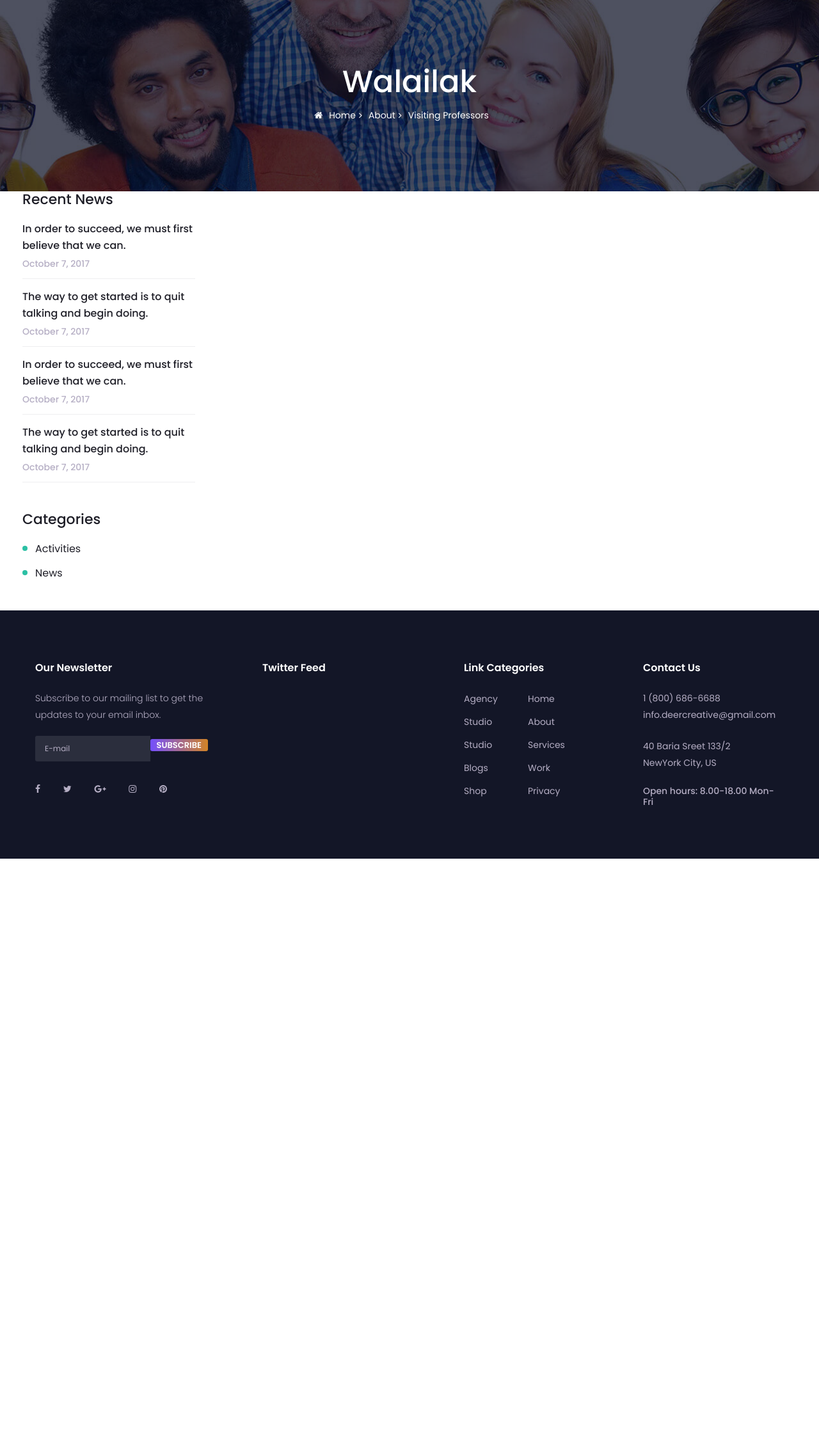
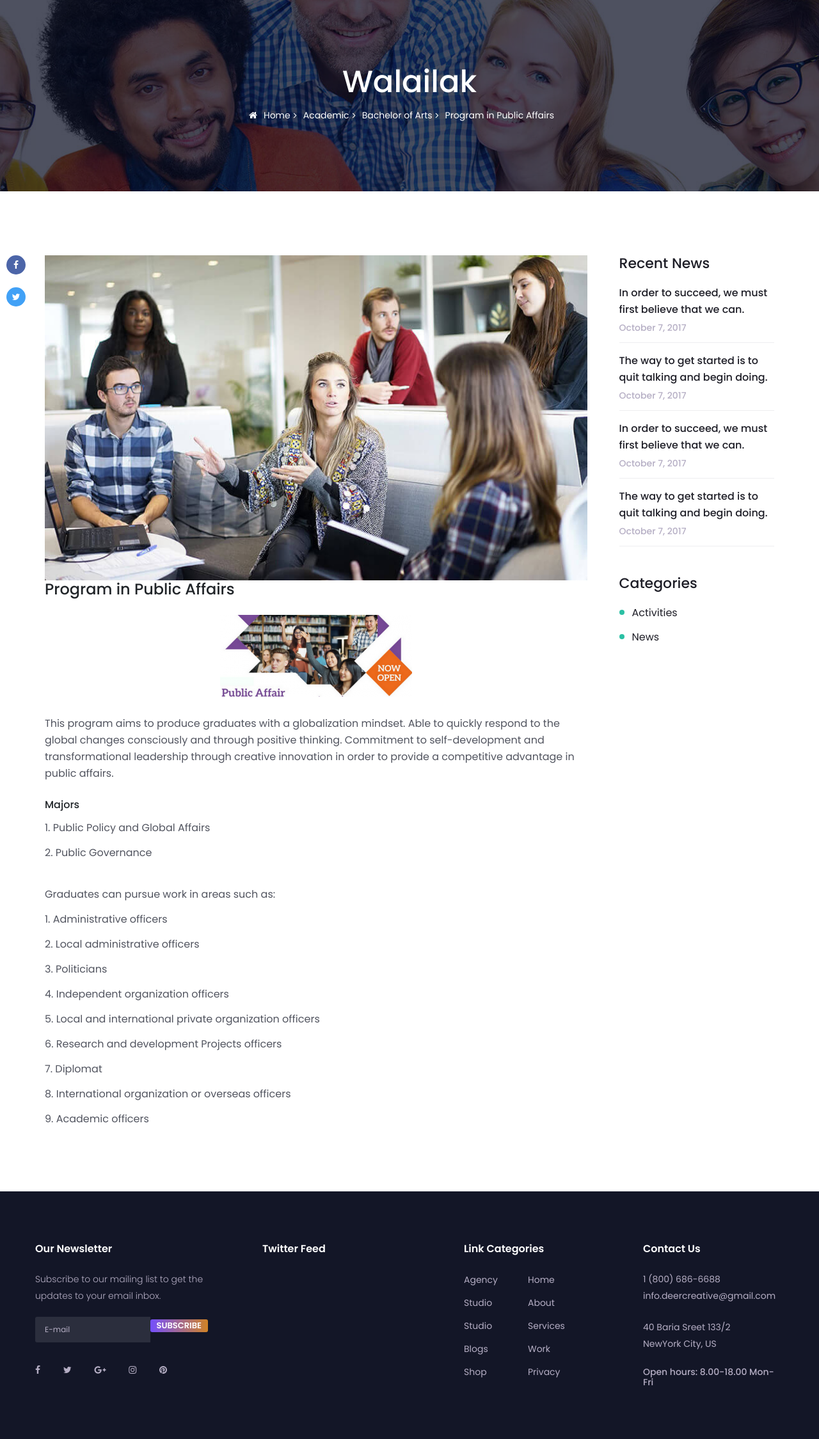
Before and after one commit to tumtpk/wuic, a CodeIgniter app: page /wuic/academic/publicAffairs in a window 1280 px wide. Shown: the part 101-2350 px from the top of the page at 64% size. Before the commit the page ends 1443 px from the top, so only its background shows below. Run offline with CodeIgniter, Linux system fonts and the light colour scheme; style sheets or scripts are compiled from the project's sources; some libraries are stand-ins or nearby versions.

Commit message:
add affairs & edit digital

```diff
--- a/application/controllers/Academic.php
+++ b/application/controllers/Academic.php
@@ -47,8 +47,9 @@ class Academic extends CI_Controller {
 
 		$data['breadcrumb'] = array(
 		    array("page"=>"Home", "url"=>base_url(), "icon"=>"fa fa-home"),
-		    array("page"=>"About", "url"=>"#", "icon"=>"fa fa-angle-right"),
-		    array("page"=>"Visiting Professors", "url"=>base_url()."main/visiting", "icon"=>"fa fa-angle-right")
+			array("page"=>"Academic", "url"=>"#", "icon"=>"fa fa-angle-right"),
+			array("page"=>"Bachelor of Arts", "url"=>"#", "icon"=>"fa fa-angle-right"),
+		    array("page"=>"Program in Public Affairs", "url"=>base_url()."academic/publicAffairs", "icon"=>"fa fa-angle-right")
 		);
 
 		$this->load->view('page/head');
--- a/application/views/academic/publicAffairs.php
+++ b/application/views/academic/publicAffairs.php
@@ -0,0 +1,41 @@
+<div class="container">
+   <!--================Static Area =================-->
+   <section class="static_area">
+      <div class="container">
+         <div class="static_inner">
+            <div class="row">
+               <div class="col-lg-9">
+                  <div class="static_main_content">
+                     <div class="static_social">
+                        <ul>
+                           <li><a href="http://www.facebook.com/sharer.php?u=<?=current_url()?>"><i class="fa fa-facebook"></i></a></li>
+                           <li><a href="https://twitter.com/intent/tweet?text=Program+in+Logistics+Analytics+and+Supply+Chain+Management&url=<?=current_url()?>"><i class="fa fa-twitter"></i></a></li>
+                        </ul>
+                     </div>
+                     <div class="static_img">
+                        <img class="img-fluid" src="img/static-1.jpg" alt="">
+                        <h4>Program in Public Affairs</h4><br>
+                     </div>
+                     <div class="static_text2">
+                        <div class="form-group row text-center">
+                           	<div class="col-md">
+                              	<img src="<?=base_url() ?>public/img/page/PAre-300x128.png" class="img-fluid" alt="Responsive image"><br>
+                            </div>
+                      	</div>
+                        <p>This program aims to produce graduates with a globalization mindset. Able to quickly respond to the global changes consciously and through positive thinking. Commitment to self-development and transformational leadership through creative innovation in order to provide a competitive advantage in public affairs.</p><br>
+                        <h6>Majors</h6>
+                        <p>1. Public Policy and Global Affairs</p>
+                        <p>2. Public Governance</p><br>
+                        <p>Graduates can pursue work in areas such as:</p>
+                        <p>1. Administrative officers</p>
+                        <p>2. Local administrative officers</p>
+                        <p>3. Politicians</p>
+                        <p>4. Independent organization officers</p>
+                        <p>5. Local and international private organization officers</p>
+                        <p>6. Research and development Projects officers</p>
+                        <p>7. Diplomat</p>
+                        <p>8. International organization or overseas officers</p>
+                        <p>9. Academic officers</p>
+                    </div>
+                  </div>
+               </div>
```
Also changed, not shown: application/views/academic/digital.php (+3 -4 lines), public/img/page/PAre-300x128.png (added).
